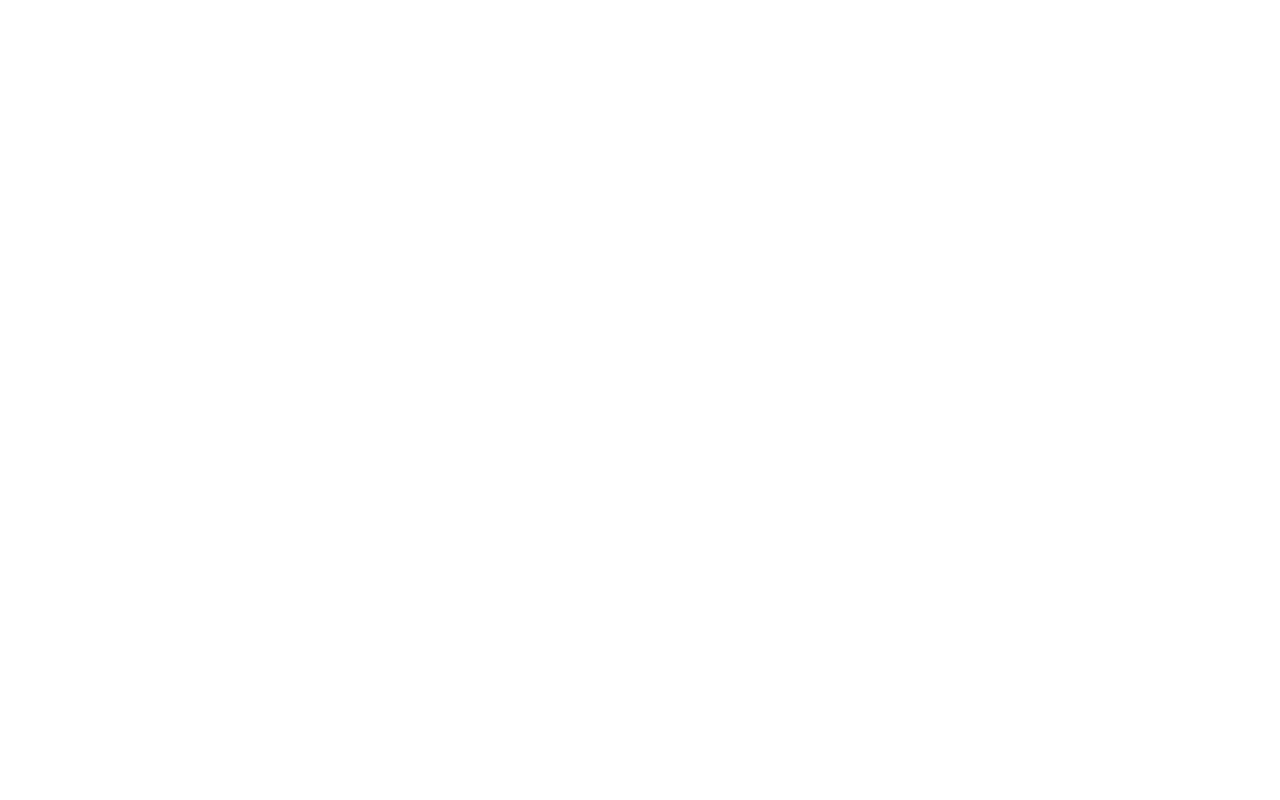
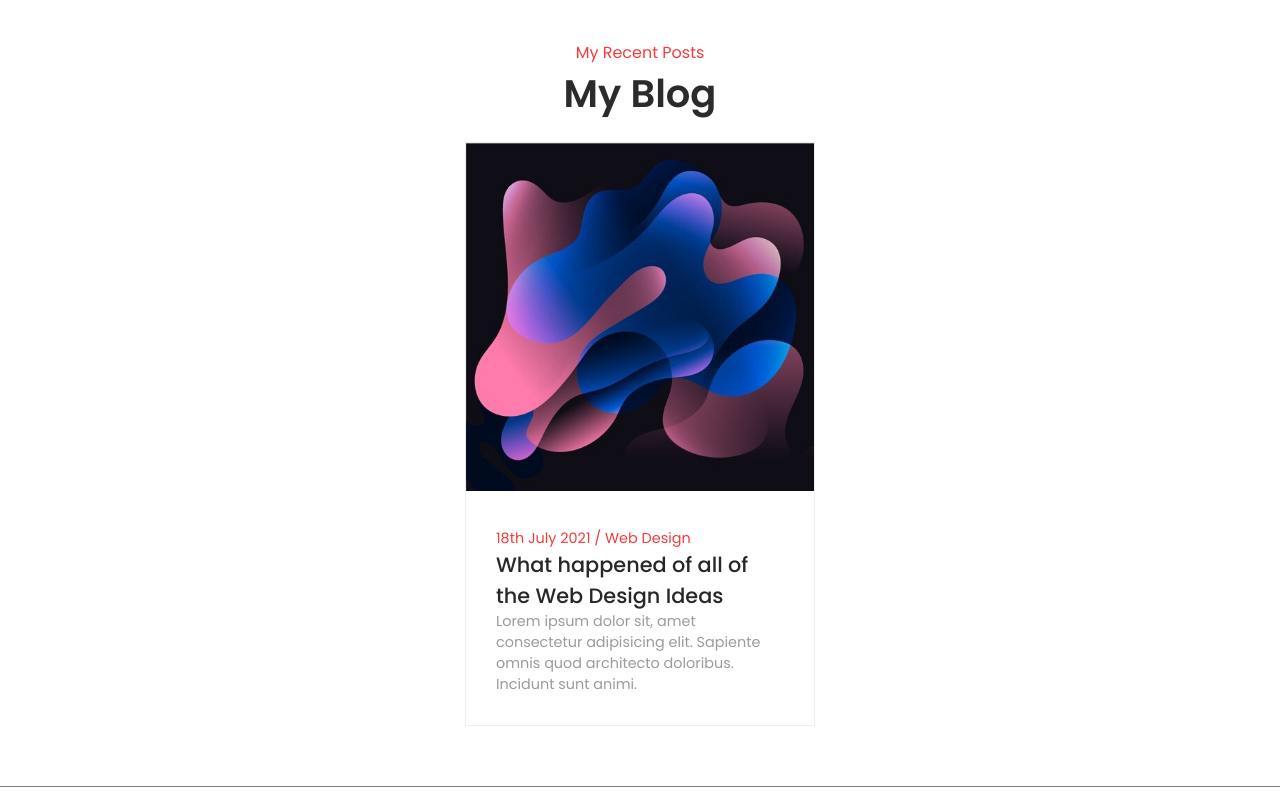
Before and after one commit to angan358/Blog-Section, a plain HTML site: page index.html in a window 1280 px wide. Drawn offline with Linux system fonts and the light colour scheme.

Commit message:
build the blog home section and the heading section

```diff
--- a/CSS/style.css
+++ b/CSS/style.css
@@ -1,5 +1,95 @@
+@import url('https://fonts.googleapis.com/css2?family=Poppins:ital,wght@0,100;0,200;0,300;0,400;0,500;0,600;0,700;0,800;0,900;1,100;1,200;1,300;1,400;1,500;1,600;1,700;1,800;1,900&display=swap');
 *{
     margin: 0;
     padding: 0;
     box-sizing: border-box;
+    font-family: 'Poppins', sans-serif;
+
 }
+
+a{
+    text-decoration: none;
+
+}
+
+ul{
+    list-style: none;
+}
+body{
+    margin: 0;
+    padding: 0;
+    font-family: poppins,sans-serif;
+}
+
+/* blog section styling */
+#blog{
+    display: flex;
+    justify-content: center;
+    align-items: center;
+    flex-direction: column;
+    padding: 40px;
+    border-bottom: 1px solid rgba(0, 0, 0, 0.5);
+}
+
+.blog-heading{
+    display: flex;
+    justify-content: center;
+    align-items: center;
+    flex-direction: column;
+}
+.blog-heading span{
+    color: #f33c3c;
+
+}
+.blog-heading h3{
+    font-size: 2.4rem;
+    color: #2b2b2b;
+    font-weight: 600;
+}
+
+.blog-container{
+    display: flex;
+    justify-content: center;
+    align-items: center;
+    margin: 20px 0px;
+    flex-wrap: wrap;
+}
+
+.blog-box{
+    width: 350px;
+    background-color: #ffffff;
+    border: 1px solid #ececec;
+}
+.blog-img{
+    width: 100%;
+    height: auto;
+}
+
+.blog-img img{
+    width: 100%;
+    height: 100%;
+    object-fit: cover;
+    object-position: center;
+}
+.blog-text{
+    padding: 30px;
+    display: flex;
+    flex-direction: column;
+}
+.blog-text span{
+    color: #f33c3c;
+    font-size:0.9rem;
+}
+.blog-text .blog-title{
+    font-size: 1.3rem;
+    color: #272727;
+    font-weight: 500;
+}
+.blog-text .blog-title:hover{
+    color: #f33c3c;
+    transition: all ease 0.3s;
+}
+.blog-text p{
+    color: #9b9b9b;
+    font-size: 0.9rem;
+}
--- a/index.html
+++ b/index.html
@@ -1,13 +1,42 @@
 <!DOCTYPE html>
 <html lang="en">
-<head>
-    <meta charset="UTF-8">
-    <meta http-equiv="X-UA-Compatible" content="IE=edge">
-    <meta name="viewport" content="width=device-width, initial-scale=1.0">
+  <head>
+    <meta charset="UTF-8" />
+    <meta http-equiv="X-UA-Compatible" content="IE=edge" />
+    <meta name="viewport" content="width=device-width, initial-scale=1.0" />
     <title>Blog-Section Website</title>
-    <link rel="stylesheet" href="./CSS/style.css">
-</head>
-<body>
+    <link rel="stylesheet" href="./CSS/style.css" />
 
-</body>
+    <!-- fav- icon -->
+    <link rel="shortcut icon" href="./images/icons8-blog-48.png" />
+  </head>
+  <body>
+    <!-- Blog-Section================= -->
+
+    <section id="blog">
+        <!-- heading -->
+        <div class="blog-heading">
+            <span>My Recent Posts</span>
+            <h3>My Blog</h3>
+        </div>
+
+        <!-- blog-container============== -->
+        <div class="blog-container">
+            <!-- box== -->
+            <div class="blog-box">
+                <!-- img== -->
+                <div class="blog-img">
+                    <img src="./images/b1.jpg" alt="blog-image">
+                </div>
+                <!-- text part=== -->
+
+                <div class="blog-text">
+                    <span>18th July 2021 / Web Design</span>
+                    <a href="#" class="blog-title">What happened of all of the Web Design Ideas</a>
+                    <p>Lorem ipsum dolor sit, amet consectetur adipisicing elit. Sapiente omnis quod architecto doloribus. Incidunt sunt animi.</p>
+                </div>
+            </div>
+        </div>
+    </section>
+  </body>
 </html>
```
Also changed, not shown: images/icons8-blog-48.png (added).
